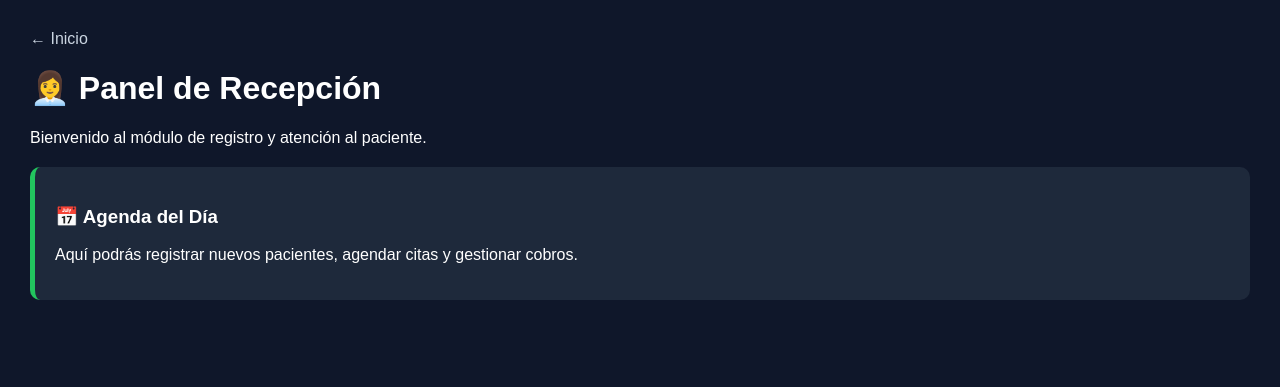
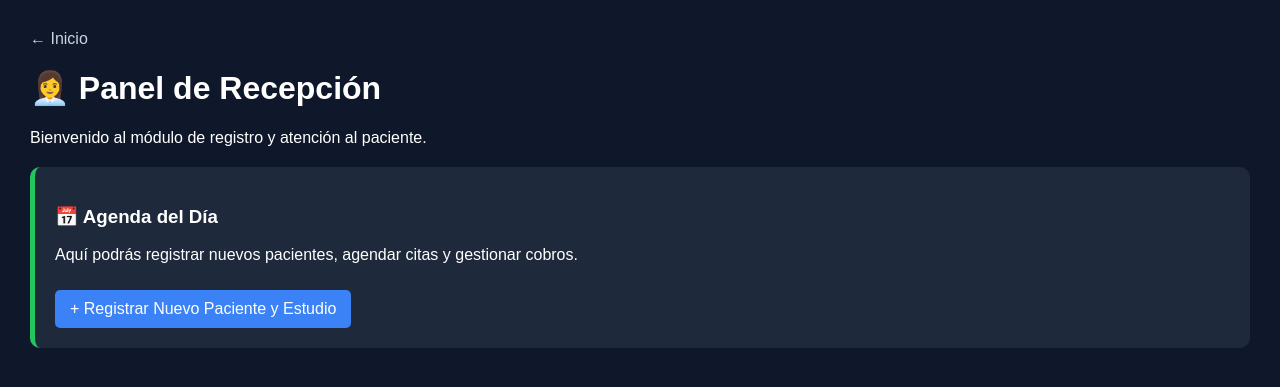
Before and after one commit to eduardobadillorojas-beep/LoretoLabsMed, a Django app: page /recepcion/ in a window 1280 px wide. Shown: the top 387 px of the page. Run offline with Django 5.2, Linux system fonts and the light colour scheme; a user stored in the database is signed in.

Commit message:
Agregado boton de registro en panel de recepcion

```diff
--- a/config/urls.py
+++ b/config/urls.py
@@ -11,4 +11,5 @@ urlpatterns = [
     path('radiologia/', views.panel_radiologo, name='panel_radiologo'),
     path('recepcion/', views.panel_recepcion, name='panel_recepcion'),
     path('configuracion/', views.panel_config, name='panel_config'),
+    path('recepcion/registrar/', views.registrar_estudio_recepcion, name='registrar_recepcion'),
 ]
--- a/core/templates/core/panel_recepcion.html
+++ b/core/templates/core/panel_recepcion.html
@@ -13,8 +13,11 @@
     <h1>👩‍💼 Panel de Recepción</h1>
     <p>Bienvenido al módulo de registro y atención al paciente.</p>
     <div class="card">
-        <h3>📅 Agenda del Día</h3>
-        <p>Aquí podrás registrar nuevos pacientes, agendar citas y gestionar cobros.</p>
-    </div>
+    <h3>📅 Agenda del Día</h3>
+    <p>Aquí podrás registrar nuevos pacientes, agendar citas y gestionar cobros.</p>
+
+    <!-- Pega el botón aquí abajo -->
+    <a href="{% url 'registrar_recepcion' %}" style="display: inline-block; background: #3b82f6; color: white; padding: 10px 15px; border-radius: 5px; margin-top: 10px; text-decoration: none;">+ Registrar Nuevo Paciente y Estudio</a>
+</div>
 </body>
 </html>
--- a/core/views.py
+++ b/core/views.py
@@ -51,3 +51,28 @@ def panel_recepcion(request):
 @login_required
 def panel_config(request):
     return render(request, 'core/panel_config.html')
+from django.shortcuts import render, redirect
+from django.contrib.auth.decorators import login_required
+from .forms import PacienteForm, EstudioForm
+
+@login_required
+def registrar_estudio_recepcion(request):
+    if request.method == 'POST':
+        paciente_form = PacienteForm(request.POST)
+        estudio_form = EstudioForm(request.POST)
+
+        if paciente_form.is_valid() and estudio_form.is_valid():
+            paciente = paciente_form.save()
+            estudio = estudio_form.save(commit=False)
+            estudio.paciente = paciente  # Asegura la relación
+            estudio.save()
+            return redirect('recepcion')  # Redirige a la vista de recepción
+    else:
+        paciente_form = PacienteForm()
+        estudio_form = EstudioForm()
+
+    context = {
+        'paciente_form': paciente_form,
+        'estudio_form': estudio_form,
+    }
+    return render(request, 'core/registrar_recepcion.html', context)
```
Also changed, not shown: core/forms.py (added, +26 -0 lines), core/templates/core/registrar_recepcion.html (added, +18 -0 lines).
